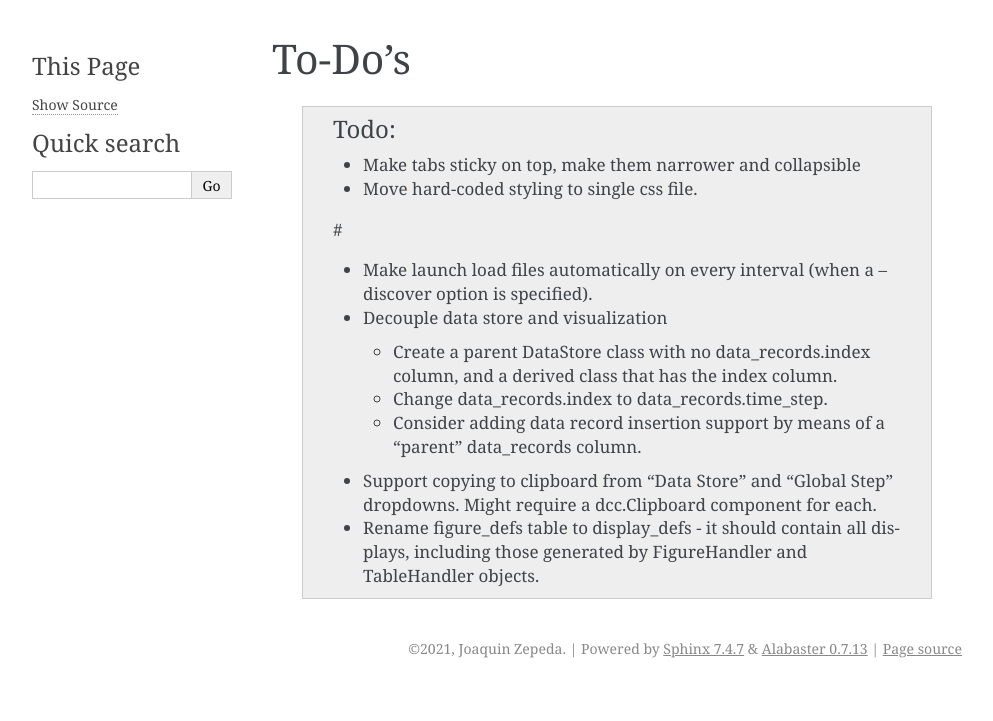
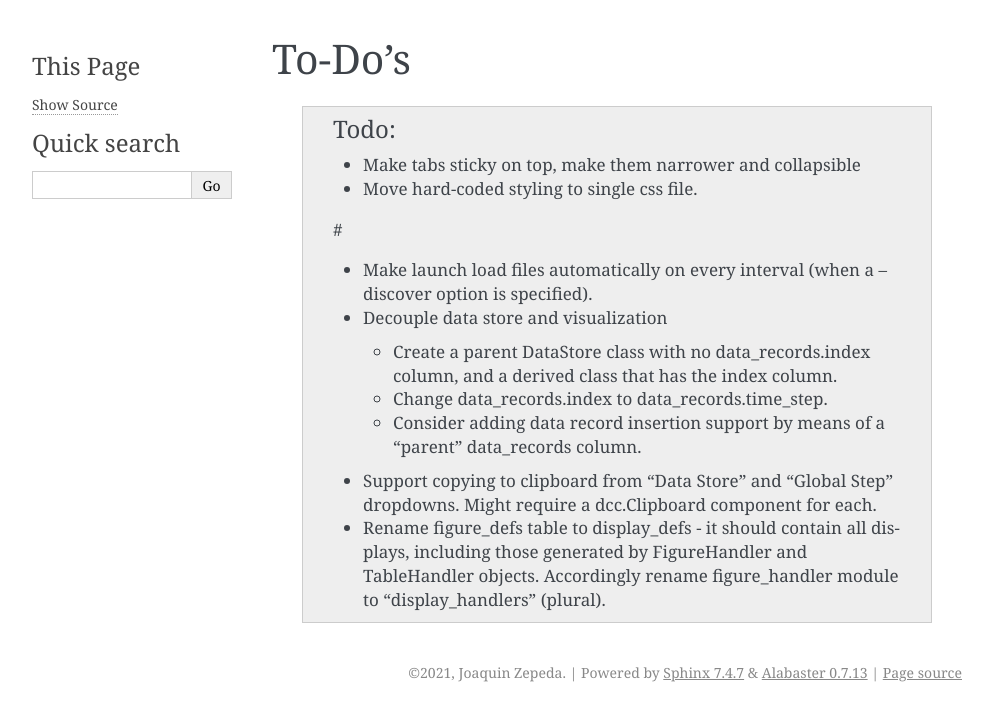
Before and after one commit to zepedaj/ploteries, a Sphinx documentation site: the page built from docs/source/content/todo.rst, in a window 1280 px wide. Shown: the top 721 px of the page, without its empty margins (148-1141 px from the left). Built offline with Sphinx 7.4.7, drawn with Linux system fonts in a browser that asks for light colours.

Commit message:
Doc update.

```diff
--- a/docs/source/content/todo.rst
+++ b/docs/source/content/todo.rst
@@ -19,4 +19,4 @@ To-Do's
 
     * Support copying to clipboard from "Data Store" and "Global Step"  dropdowns. Might require a dcc.Clipboard component for each.
 
-    * Rename figure_defs table to display_defs - it should contain all displays, including those generated by FigureHandler and TableHandler objects.
+    * Rename figure_defs table to display_defs - it should contain all displays, including those generated by FigureHandler and TableHandler objects. Accordingly rename figure_handler module to "display_handlers" (plural).
```
